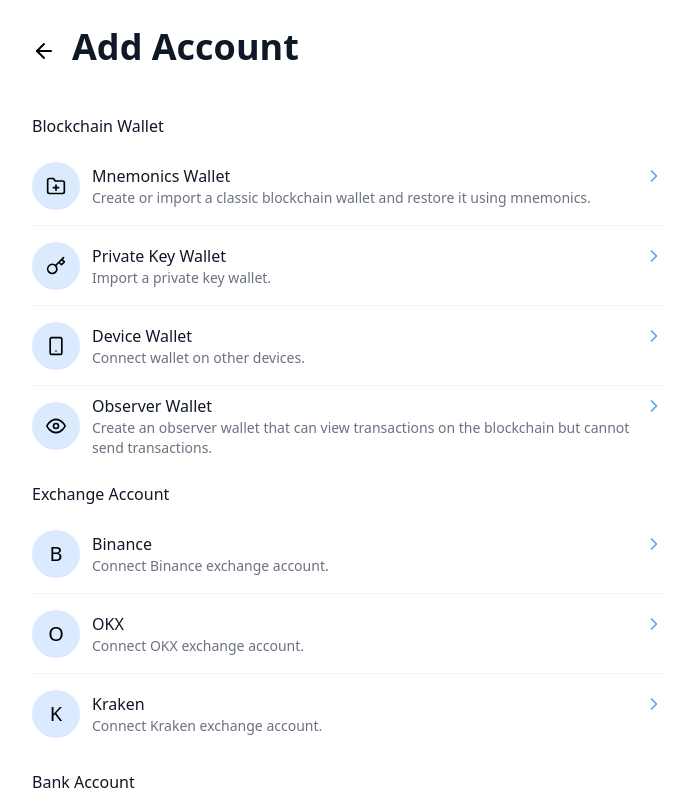
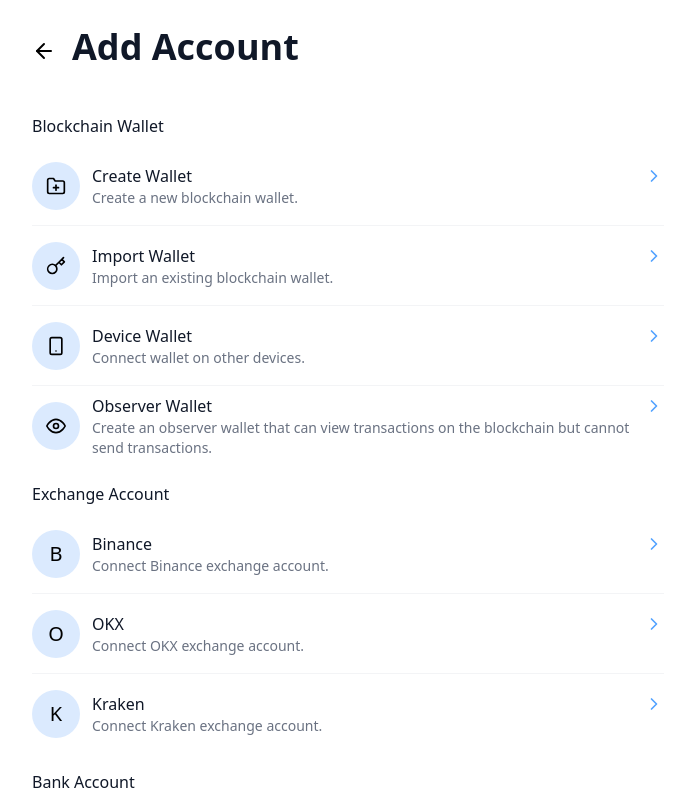
Before and after one commit to tiannian/sigma-wallet, a React (Vite) app in the folder wallet/: page /me/account/add in a window 1280 px wide. Shown: the whole page, without its empty margins (292-981 px from the left). Built offline with nearby package versions, Linux system fonts and the light colour scheme; the HTML template or start-up script is replaced by a standard one.

Commit message:
rename wallet

```diff
--- a/wallet/src/App.jsx
+++ b/wallet/src/App.jsx
@@ -70,7 +70,7 @@ function App() {
 
   useLayoutEffect(() => {
     const encryptedData = new EncryptedData();
-    if (encryptedData.isInitialized()) {
+    if (encryptedData.isInitialized() && location.startsWith('/welcome')) {
       setLocation('/wallet');
     }
   }, [setLocation]);
--- a/wallet/src/i18n/en.json
+++ b/wallet/src/i18n/en.json
@@ -200,10 +200,10 @@
     "type": {
       "blockchain": {
         "tittle": "Blockchain Wallet",
-        "mnemonics": "Mnemonics Wallet",
-        "mnemonics.description": "Create or import a classic blockchain wallet and restore it using mnemonics.",
-        "privateKey": "Private Key Wallet",
-        "privateKey.description": "Import a private key wallet.",
+        "create": "Create Wallet",
+        "create.description": "Create a new blockchain wallet.",
+        "import": "Import Wallet",
+        "import.description": "Import an existing blockchain wallet.",
         "device": "Device Wallet",
         "device.description": "Connect wallet on other devices.",
         "observer": "Observer Wallet",
--- a/wallet/src/i18n/zh-CN.json
+++ b/wallet/src/i18n/zh-CN.json
@@ -213,10 +213,10 @@
     "type": {
       "blockchain": {
         "tittle": "区块链钱包",
-        "mnemonics": "助记词钱包",
-        "mnemonics.description": "创建或导入经典的区块链钱包，并通过助记词恢复。",
-        "privateKey": "私钥钱包",
-        "privateKey.description": "导入一个私钥钱包。",
+        "create": "创建钱包",
+        "create.description": "创建一个新的区块链钱包。",
+        "import": "导入钱包",
+        "import.description": "导入一个现有的区块链钱包。",
         "device": "设备钱包",
         "device.description": "连接其他设备上的钱包。",
         "observer": "观察者钱包",
--- a/wallet/src/i18n/zh-HK.json
+++ b/wallet/src/i18n/zh-HK.json
@@ -182,10 +182,10 @@
     "type": {
       "blockchain": {
         "tittle": "區塊鏈錢包",
-        "mnemonics": "助記詞錢包",
-        "mnemonics.description": "創建或導入經典的區塊鏈錢包，並通過助記詞恢復。",
-        "privateKey": "私鑰錢包",
-        "privateKey.description": "導入一個私鑰錢包。",
+        "create": "創建錢包",
+        "create.description": "創建一個新的區塊鏈錢包。",
+        "import": "導入錢包",
+        "import.description": "導入一個現有的區塊鏈錢包。",
         "device": "設備錢包",
         "device.description": "連接其他設備上的錢包。",
         "observer": "觀察者錢包",
--- a/wallet/src/pages/account/AddAccount.jsx
+++ b/wallet/src/pages/account/AddAccount.jsx
@@ -55,13 +55,13 @@ const AddAccount = ({ onNavigate, onBack }) => {
       items: [
         {
           key: 'mnemonics',
-          label: t('account.type.blockchain.mnemonics'),
-          description: t('account.type.blockchain.mnemonics.description'),
+          label: t('account.type.blockchain.create'),
+          description: t('account.type.blockchain.create.description'),
         },
         {
           key: 'privateKey',
-          label: t('account.type.blockchain.privateKey'),
-          description: t('account.type.blockchain.privateKey.description'),
+          label: t('account.type.blockchain.import'),
+          description: t('account.type.blockchain.import.description'),
         },
         {
           key: 'device',
```
